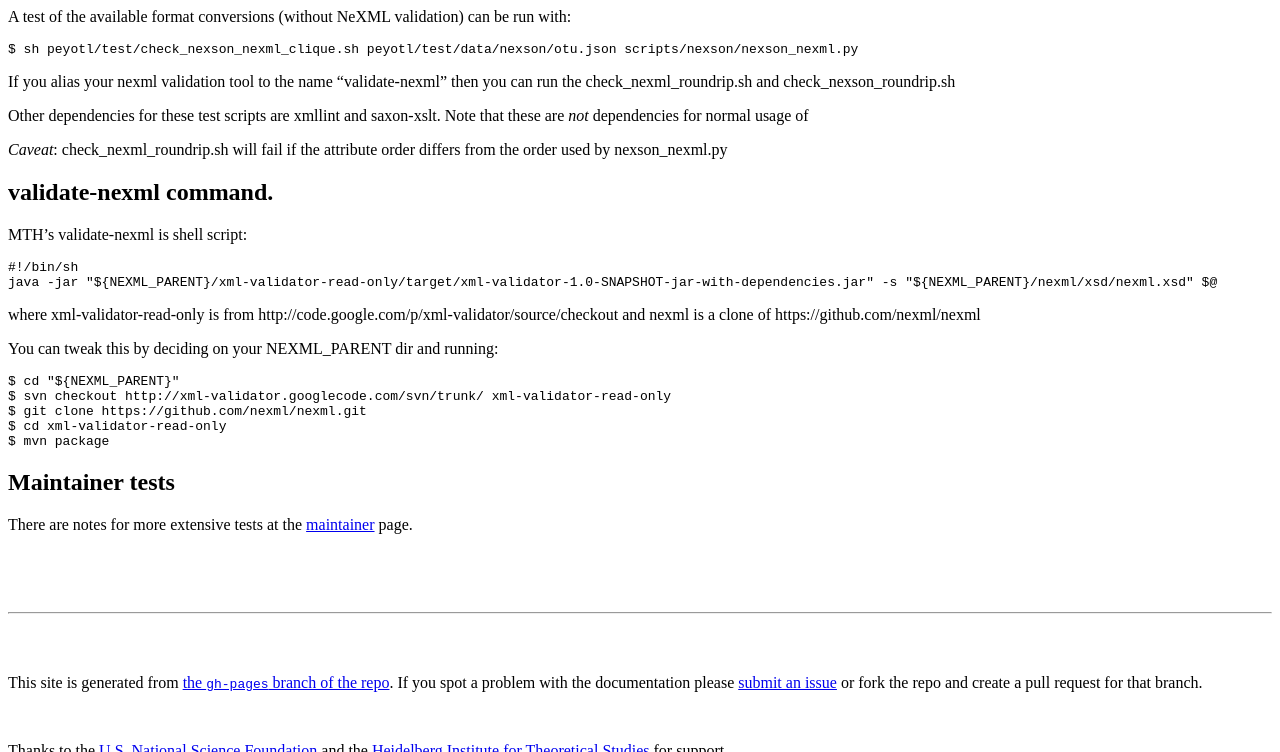
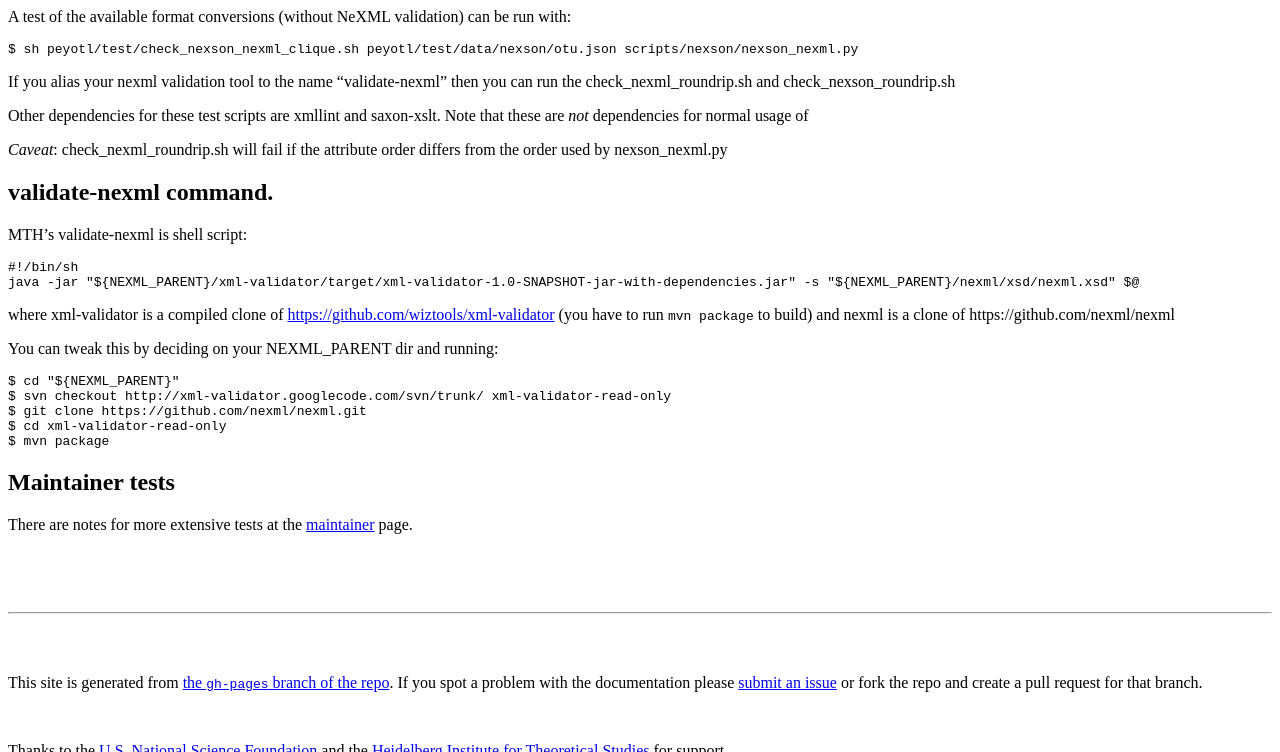
Before and after one commit to OpenTreeOfLife/peyotl, a Jekyll site: the page built from testing/index.md, in a window 1280 px wide and 900 px high, scrolled down 804 px, cut to the strip 0-752 px from the top of the window. Built offline with Jekyll 4.4.1, drawn with Linux system fonts in a browser that asks for light colours.

Commit message:
updating validator link

```diff
--- a/testing/index.md
+++ b/testing/index.md
@@ -45,9 +45,9 @@ that these are *not* dependencies for normal usage of
 MTH's validate-nexml is shell script:
 
     #!/bin/sh
-    java -jar "${NEXML_PARENT}/xml-validator-read-only/target/xml-validator-1.0-SNAPSHOT-jar-with-dependencies.jar" -s "${NEXML_PARENT}/nexml/xsd/nexml.xsd" $@
+    java -jar "${NEXML_PARENT}/xml-validator/target/xml-validator-1.0-SNAPSHOT-jar-with-dependencies.jar" -s "${NEXML_PARENT}/nexml/xsd/nexml.xsd" $@
 
-where xml-validator-read-only is from http://code.google.com/p/xml-validator/source/checkout
+where xml-validator is a compiled clone of <a href="https://github.com/wiztools/xml-validator">https://github.com/wiztools/xml-validator</a> (you have to run <tt>mvn package</tt> to build)
 and nexml is a clone of https://github.com/nexml/nexml
 
 You can tweak this by deciding on your NEXML_PARENT dir and running:
```
